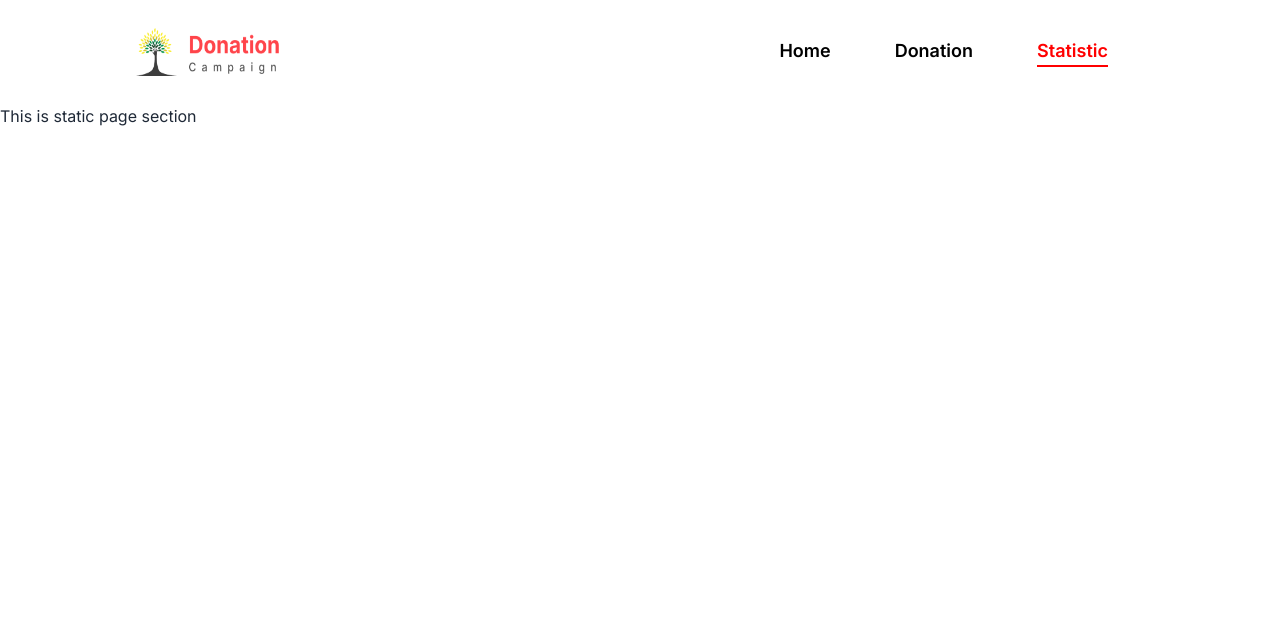
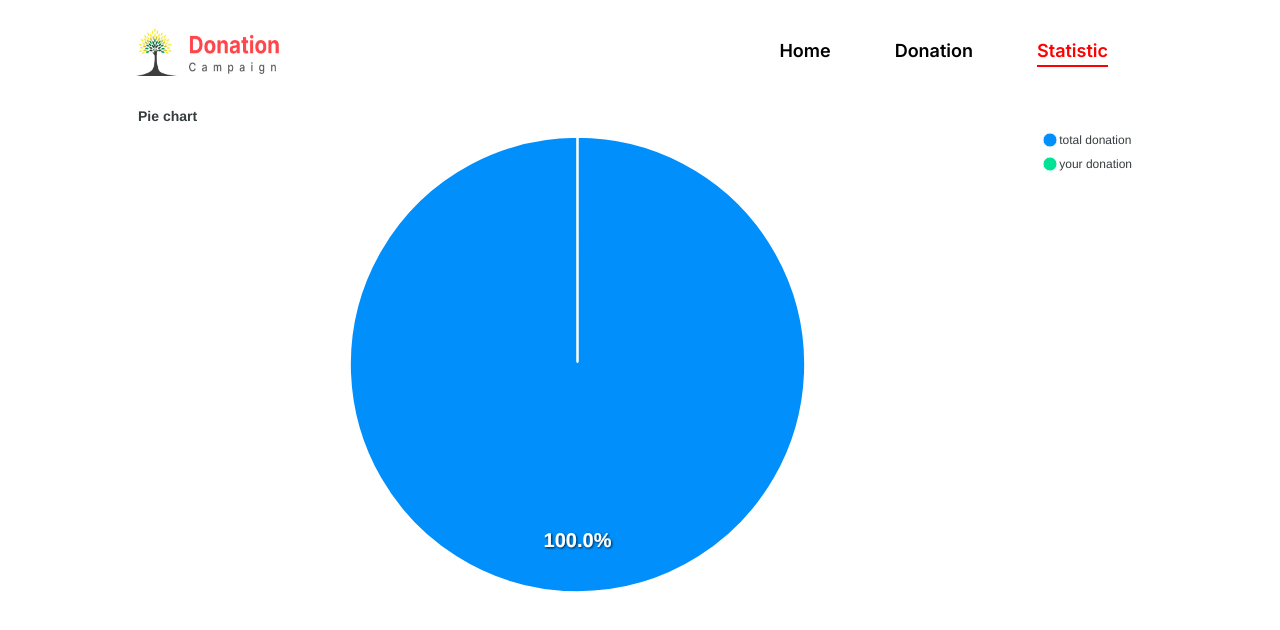
Before and after one commit to Shahadat-BD/Donation-Auth, a React (Vite) app: page /statistic in a window 1280 px wide. Shown: the top 630 px of the page. Built offline with nearby package versions, Linux system fonts and the light colour scheme.

Commit message:
functionality complete of pie chart

```diff
--- a/package.json
+++ b/package.json
@@ -10,9 +10,13 @@
     "preview": "vite preview"
   },
   "dependencies": {
+    "apexcharts": "^3.42.0",
+    "chart.js": "^4.4.0",
     "localforage": "^1.10.0",
     "match-sorter": "^6.3.1",
     "react": "^18.2.0",
+    "react-apexcharts": "^1.4.1",
+    "react-chartjs-2": "^5.2.0",
     "react-dom": "^18.2.0",
     "react-icons": "^4.11.0",
     "react-router-dom": "^6.16.0",
--- a/src/Component/Donation/Donation.jsx
+++ b/src/Component/Donation/Donation.jsx
@@ -10,7 +10,7 @@ const Donation = () => {
     useEffect(() => {
       const storedDonation = getStoredDonation()
       if (donation.length > 0) {
-        const donationSend = donation.filter((donate) => storedDonation.includes(donate.id));
+        const donationSend = donation.filter(donate => storedDonation.includes(donate.id));
         setDonated(donationSend);
       }
     }, [donation]);
--- a/src/Component/Statistics/Statistics.jsx
+++ b/src/Component/Statistics/Statistics.jsx
@@ -1,9 +1,64 @@
-import React from 'react';
+import React, { useEffect, useState } from 'react';
+import { useLoaderData } from 'react-router-dom';
+import { getStoredDonation } from '../../Utility/LocalStorage';
+import Chart from 'react-apexcharts'
+
+
 
 const Statistics = () => {
+   const donationData = useLoaderData()
+   let TotalDonation = 0
+   let TotalYourDonation = 0
+
+        donationData.forEach(element => {
+              const everyDonationPrice = element.price
+                TotalDonation = TotalDonation + everyDonationPrice
+        });
+
+const [donated, setDonated] = useState([]);
+
+    useEffect(() => {
+        const storedDonation = getStoredDonation()
+        if (donationData.length > 0) {
+          const donationSend = donationData.filter(donate => storedDonation.includes(donate.id));
+          setDonated(donationSend);
+        }
+      }, [donationData]);
+
+      donated.forEach(element => {
+        const everyDonationPrice = element.price
+          TotalYourDonation = TotalYourDonation + everyDonationPrice
+
+  });
+
+
     return (
-        <div>
-            <h1>This is static page section</h1>
+        <div className='lg:w-[80%] w-[90%] m-auto'>
+
+         <Chart className=''
+         type='pie'
+          width={'100%'}
+          height={500}
+          series={[ TotalDonation , TotalYourDonation]}
+
+          options={{
+            labels:['total donation', 'your donation'],
+            dataLabels:{
+               style:{
+                fontSize:'20px',
+                fontWeight:'bold',
+
+               }
+            },
+            title:{
+              text:"Pie chart"
+            },
+
+
+
+          }}
+
+         />
         </div>
     );
 };
--- a/src/Utility/LocalStorage.js
+++ b/src/Utility/LocalStorage.js
@@ -8,7 +8,7 @@ const getStoredDonation = () =>{
 
    const saveDonated = id => {
       const storedDonation = getStoredDonation();
-      const exists = storedDonation.find(donateId => donateId.id === id)
+      const exists = storedDonation.find(donateId => donateId === id)
       if (!exists) {
          storedDonation.push(id);
          localStorage.setItem('donation',JSON.stringify(storedDonation))
--- a/src/main.jsx
+++ b/src/main.jsx
@@ -35,6 +35,7 @@ const router = createBrowserRouter([
 
       {
         path:"/statistic",
+        loader: ()=> fetch('donation.json'),
         element:<Statistics></Statistics>
       },
     ]
```
Also changed, not shown: public/donation.json (+14 -12 lines), 1 other file (tests, documents, lock files or other folders).
